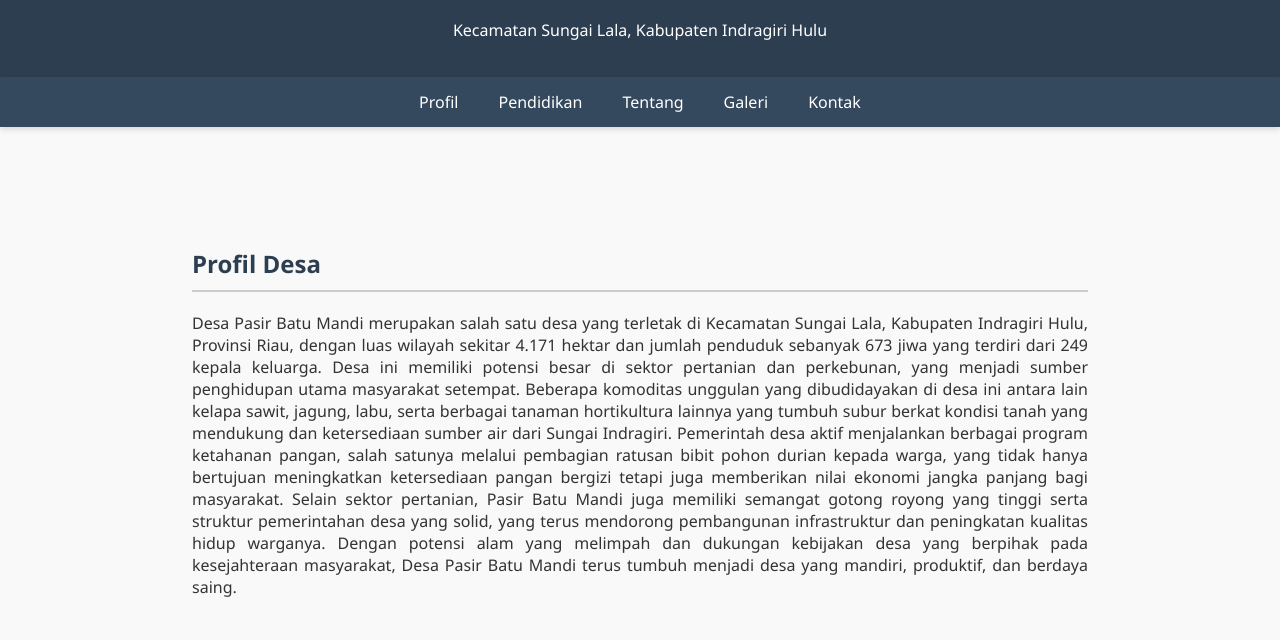
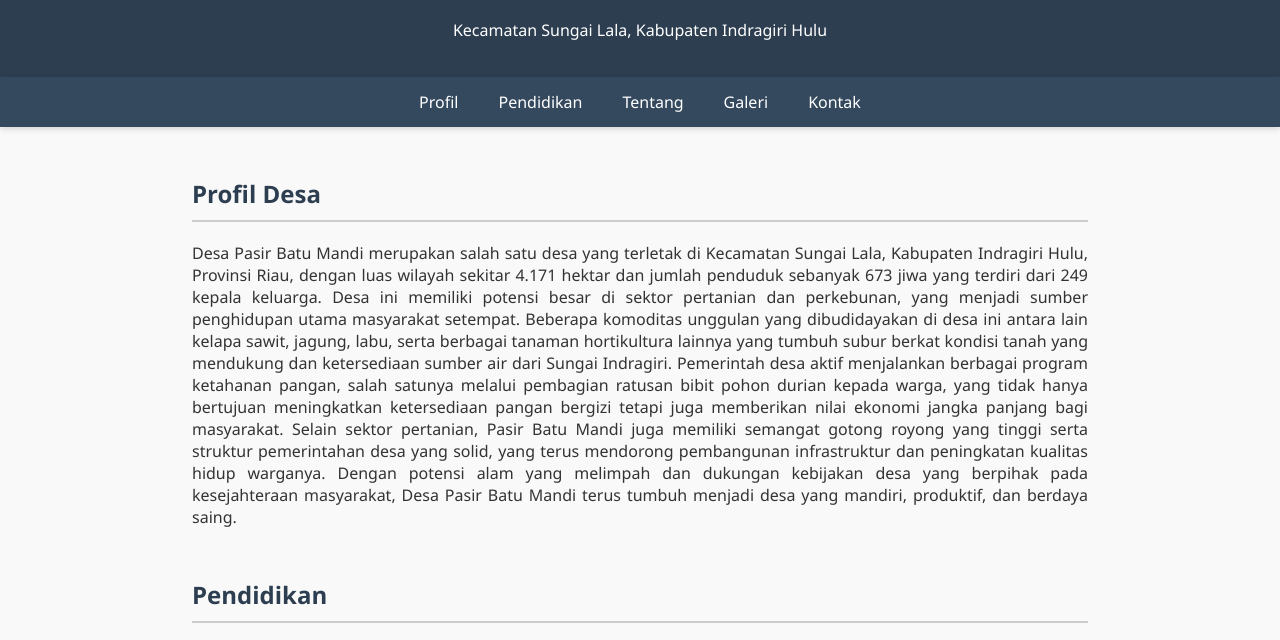
Before and after one commit to desapasirbatumandi/web, a plain HTML site: page index.html in a window 1280 px wide. Shown: the part 87-727 px from the top of the page. Drawn offline with Linux system fonts and the light colour scheme; a script that the page names is missing.

Commit message:
Update index.html

```diff
--- a/index.html
+++ b/index.html
@@ -20,7 +20,7 @@
       text-align: center;
     }
 
-   nav {
+  nav {
   background-color: #34495e;
   display: flex;
   flex-wrap: wrap;
@@ -31,6 +31,7 @@
   z-index: 999;
   box-shadow: 0 2px 6px rgba(0, 0, 0, 0.15);
 }
+
 
 
     nav a {
@@ -46,8 +47,9 @@
     }
 
     .container {
-      padding: 100px 15%; /* Disesuaikan agar tidak tertutup navbar */
-    }
+  padding: 30px 15%;
+}
+
 
     .section {
       margin-bottom: 50px;
```
